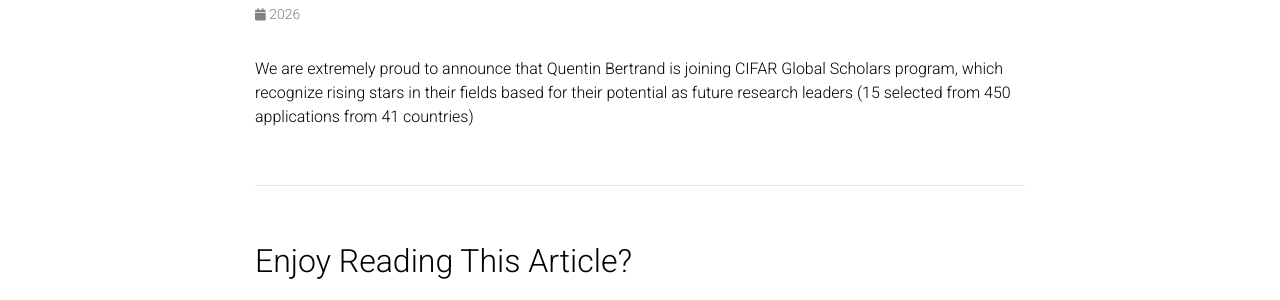
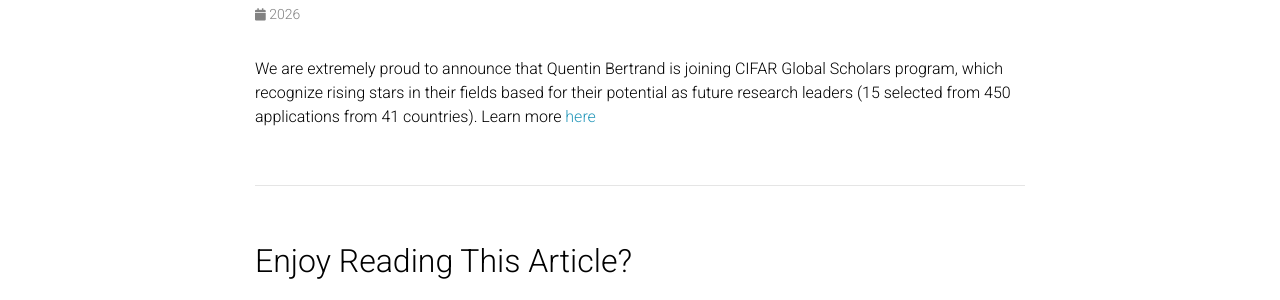
Before and after one commit to labhc-malice/labhc-malice.github.io, a Jekyll site: the page built from _news/26-05-20-quentin-CIFAR.md, in a window 1280 px wide. Shown: the part 182-482 px from the top of the page. Built offline with Jekyll 4.4.1, drawn with Linux system fonts in a browser that asks for light colours; comment, search, counter and statistics services are not loaded; a style sheet for code colours, icons or effects is not loaded.

Commit message:
Update 26-05-20-quentin-CIFAR.md

```diff
--- a/_news/26-05-20-quentin-CIFAR.md
+++ b/_news/26-05-20-quentin-CIFAR.md
@@ -3,4 +3,4 @@
 date: 2026-05-20 09:00:00+0100
 inline: true
 ---
-We are extremely proud to announce that Quentin Bertrand is joining CIFAR Global Scholars program, which recognize rising stars in their fields based for their potential as future research leaders (15 selected from 450 applications from 41 countries)
+We are extremely proud to announce that Quentin Bertrand is joining CIFAR Global Scholars program, which recognize rising stars in their fields based for their potential as future research leaders (15 selected from 450 applications from 41 countries). Learn more <a href="https://cifar.ca/cifarnews/2026/05/19/the-next-generation-of-research-leaders-starts-here-meet-cifars-newest-global-scholars/"> here</a>
```
